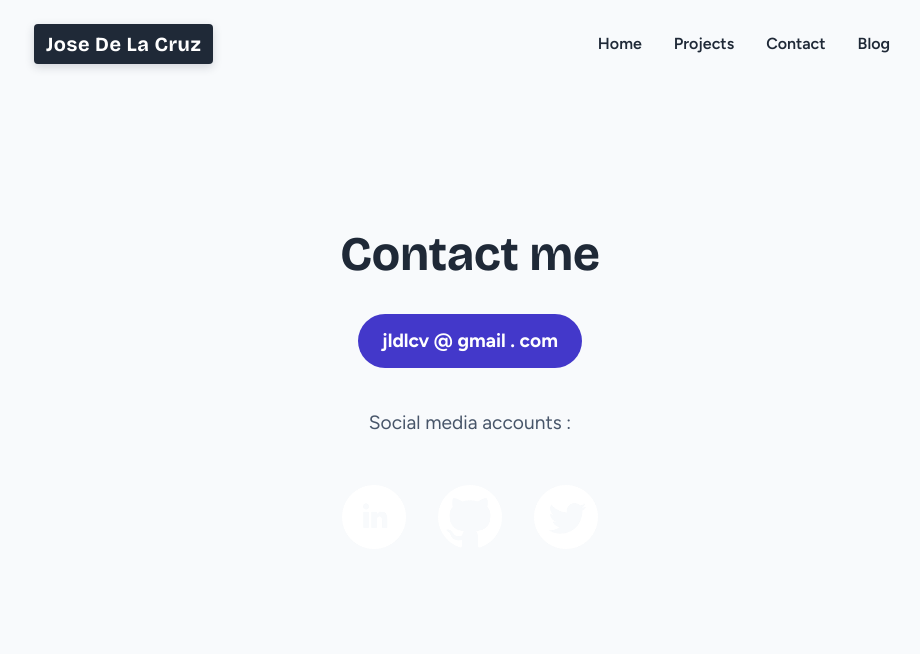
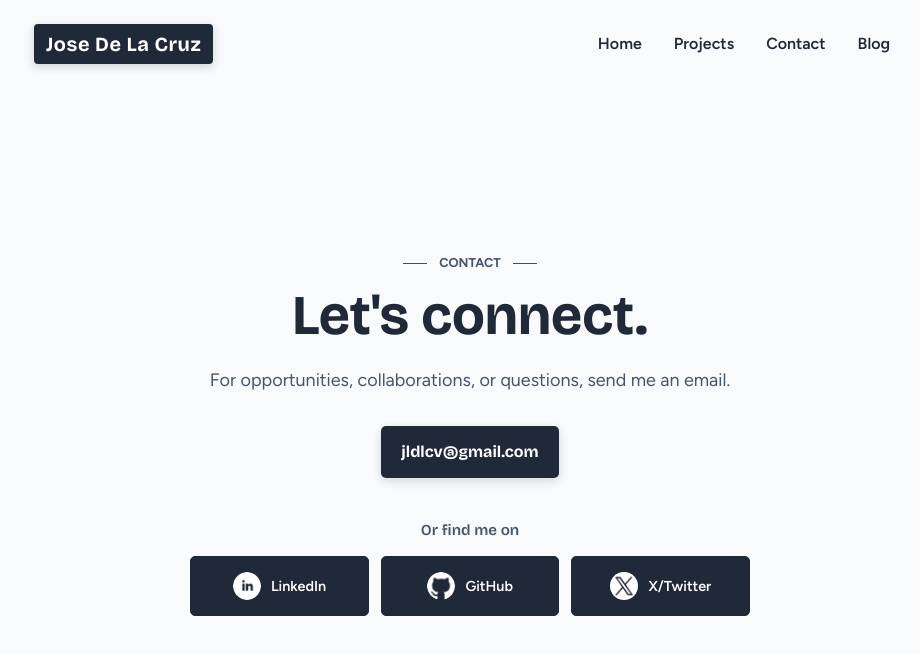
Before and after one commit to jdelacruzv/portafolio, a React (Vite) app: page /contact in a window 1280 px wide. Shown: the top 654 px of the page, without its empty margins (170-1090 px from the left). Built offline with nearby package versions, Linux system fonts and the light colour scheme.

Commit message:
feat: improve contact page and social icons

```diff
--- a/src/components/SocialNetworks.jsx
+++ b/src/components/SocialNetworks.jsx
@@ -7,34 +7,32 @@ const SocialNetworks = () => {
 				className={style.social__link}
 				href="https://www.linkedin.com/in/jose-luis-de-la-cruz-vela/"
 				target="_blank"
+				rel="noreferrer"
 			>
 				<img
 					className={style.social__img}
-					src="assets/icons/linkedin.png"
-					alt="Logo linkedin"
+					src="/assets/icons/linkedin.png"
+					alt=""
 				/>
+				<span>LinkedIn</span>
 			</a>
 			<a
 				className={style.social__link}
 				href="https://github.com/jdelacruzv"
 				target="_blank"
+				rel="noreferrer"
 			>
-				<img
-					className={style.social__img}
-					src="assets/icons/github.png"
-					alt="Logo github"
-				/>
+				<img className={style.social__img} src="/assets/icons/github.png" alt="" />
+				<span>GitHub</span>
 			</a>
 			<a
 				className={style.social__link}
 				href="https://x.com/jose_delacruz_v/"
 				target="_blank"
+				rel="noreferrer"
 			>
-				<img
-					className={style.social__img}
-					src="assets/icons/twitter.png"
-					alt="Logo twitter"
-				/>
+				<img className={style.social__img} src="/assets/icons/x.png" alt="" />
+				<span>X/Twitter</span>
 			</a>
 		</div>
 	);
--- a/src/components/SocialNetworks.module.css
+++ b/src/components/SocialNetworks.module.css
@@ -1,24 +1,60 @@
 .social {
-  display: flex;
-  flex-wrap: wrap;
-  justify-content: center;
-  align-items: center;
-  margin: 2rem 0;
+	display: grid;
+	width: min(100%, 560px);
+	grid-template-columns: repeat(3, minmax(0, 1fr));
+	gap: 0.75rem;
+	margin: 0 auto;
 }
 .social__link {
-  display: flex;
+	display: flex;
+	min-width: 0;
+	min-height: 3.75rem;
+	align-items: center;
+	justify-content: center;
+	gap: 0.65rem;
+	padding: 0.65rem;
+	border: 1px solid var(--color-fonts);
+	border-radius: 5px;
+	background-color: var(--color-fonts);
+	color: var(--color-white);
+	font-size: 0.9rem;
+	font-weight: 600;
+	text-decoration: none;
+	transition:
+		border-color 0.2s ease,
+		box-shadow 0.2s ease,
+		transform 0.2s ease;
+}
+.social__link:hover {
+	transform: translateY(-2px);
+	border-color: var(--color-card-dark);
+	background-color: var(--color-card-dark);
+	box-shadow: 0 4px 10px rgba(31, 41, 55, 0.18);
+}
+.social__link:focus-visible {
+	outline: 3px solid var(--color-primary);
+	outline-offset: 3px;
 }
 .social__img {
-  width: 64px;
-  height: 64px;
-  margin: 0 .4rem;
+	width: 1.75rem;
+	height: 1.75rem;
+	flex: 0 0 auto;
+	border-radius: 50%;
+	object-fit: contain;
 }
-.social__img:hover {
-  transform: scale(1.2);
-  transition: all .3s ease-in-out;
+@media screen and (max-width: 480px) {
+	.social {
+		gap: 0.5rem;
+	}
+	.social__link {
+		min-height: 4.5rem;
+		flex-direction: column;
+		gap: 0.35rem;
+		padding: 0.5rem 0.25rem;
+		font-size: 0.75rem;
+	}
+	.social__img {
+		width: 1.5rem;
+		height: 1.5rem;
+	}
 }
-@media screen and (min-width: 768px) {
-  .social__img {
-    margin: 0 1rem;
-  }
-}
--- a/src/pages/ContactPage.jsx
+++ b/src/pages/ContactPage.jsx
@@ -3,13 +3,21 @@ import style from "./ContactPage.module.css";
 
 const ContactPage = () => {
 	return (
-		<section className={style.contact_container}>
-			<h2 className={style.contact__title}>Contact me</h2>
-			<div className={style.contact__email}>
-				<p>jldlcv @ gmail . com</p>
+		<section className={style.contact__container}>
+			<div className={style.contact__content}>
+				<p className={style.contact__eyebrow}>CONTACT</p>
+				<h1 className={style.contact__title}>Let's connect.</h1>
+				<p className={style.contact__intro}>
+					For opportunities, collaborations, or questions, send me an email.
+				</p>
+				<a className={style.contact__email} href="mailto:jldlcv@gmail.com">
+					jldlcv@gmail.com
+				</a>
+				<div className={style.contact__social}>
+					<h2 className={style.contact__socialTitle}>Or find me on</h2>
+					<SocialNetworks />
+				</div>
 			</div>
-			<p>Social media accounts :</p>
-			<SocialNetworks />
 		</section>
 	);
 };
--- a/src/pages/ContactPage.module.css
+++ b/src/pages/ContactPage.module.css
@@ -1,36 +1,93 @@
-.contact_container {
-	display: flex;
-	flex-direction: column;
-	align-items: center;
-	justify-content: center;
-	height: calc(100vh - var(--header-height));
+.contact__container {
+	display: grid;
+	place-items: center;
+	min-height: calc(100vh - var(--header-height));
+	padding: 3rem 1.25rem 4rem;
+}
+.contact__content {
+	width: min(100%, 680px);
 	text-align: center;
-	padding: 0 0 5rem;
 }
-.contact__title {
-	margin: 0 0 0.5rem;
-	font-size: 3rem;
-	font-family: var(--font-display);
-}
-.contact__email {
+.contact__eyebrow {
 	display: flex;
 	align-items: center;
 	justify-content: center;
-	margin: 1.5rem 0;
+	gap: 0.75rem;
+	margin: 0 0 1rem;
+	color: var(--color-muted);
+	font-size: 0.8rem;
+	font-weight: 700;
+	text-transform: uppercase;
 }
-.contact__email p {
+.contact__eyebrow::before,
+.contact__eyebrow::after {
+	width: 1.5rem;
+	height: 1px;
 	background-color: var(--color-primary);
+	content: "";
+}
+.contact__title {
+	margin: 0;
+	color: var(--color-fonts);
+	font-family: var(--font-display);
+	font-size: 3.5rem;
+	line-height: 1.05;
+}
+.contact__intro {
+	max-width: 38rem;
+	margin: 1.25rem auto 2rem;
+	color: var(--color-muted);
+	font-size: 1.125rem;
+	line-height: 1.6;
+}
+.contact__email {
+	display: inline-flex;
+	min-height: 3.25rem;
+	align-items: center;
+	justify-content: center;
+	padding: 0.75rem 1.25rem;
+	border-radius: 5px;
+	background-color: var(--color-fonts);
+	box-shadow: 0 3px 10px rgba(31, 41, 55, 0.16);
 	color: var(--color-white);
-	margin: 0;
-	padding: 1rem 1.5rem;
-	border-radius: 2rem;
-	font-size: 1.5rem;
-	font-weight: bold;
+	font-family: var(--font-display);
+	font-size: 1rem;
+	font-weight: 700;
+	text-decoration: none;
+	transition:
+		background-color 0.25s ease,
+		box-shadow 0.25s ease,
+		transform 0.25s ease;
 }
 .contact__email:hover {
-	transform: scale(1.2);
-	transition: all 0.3s ease-in-out;
+	transform: translateY(-2px);
+	background-color: var(--color-card-dark);
+	box-shadow: 0 6px 16px rgba(31, 41, 55, 0.2);
 }
-.contact_container p {
-	font-size: 1.2rem;
+.contact__email:focus-visible {
+	outline: 3px solid var(--color-primary);
+	outline-offset: 3px;
 }
+.contact__social {
+	margin-top: 2.75rem;
+}
+.contact__socialTitle {
+	margin: 0 0 1rem;
+	color: var(--color-muted);
+	font-size: 0.95rem;
+	font-weight: 600;
+}
+@media screen and (max-width: 480px) {
+	.contact__container {
+		padding: 2.5rem 1rem 3rem;
+	}
+	.contact__title {
+		font-size: 2.5rem;
+	}
+	.contact__intro {
+		font-size: 1rem;
+	}
+	.contact__social {
+		margin-top: 2.25rem;
+	}
+}
```
Also changed, not shown: public/assets/icons/x.png (added).
